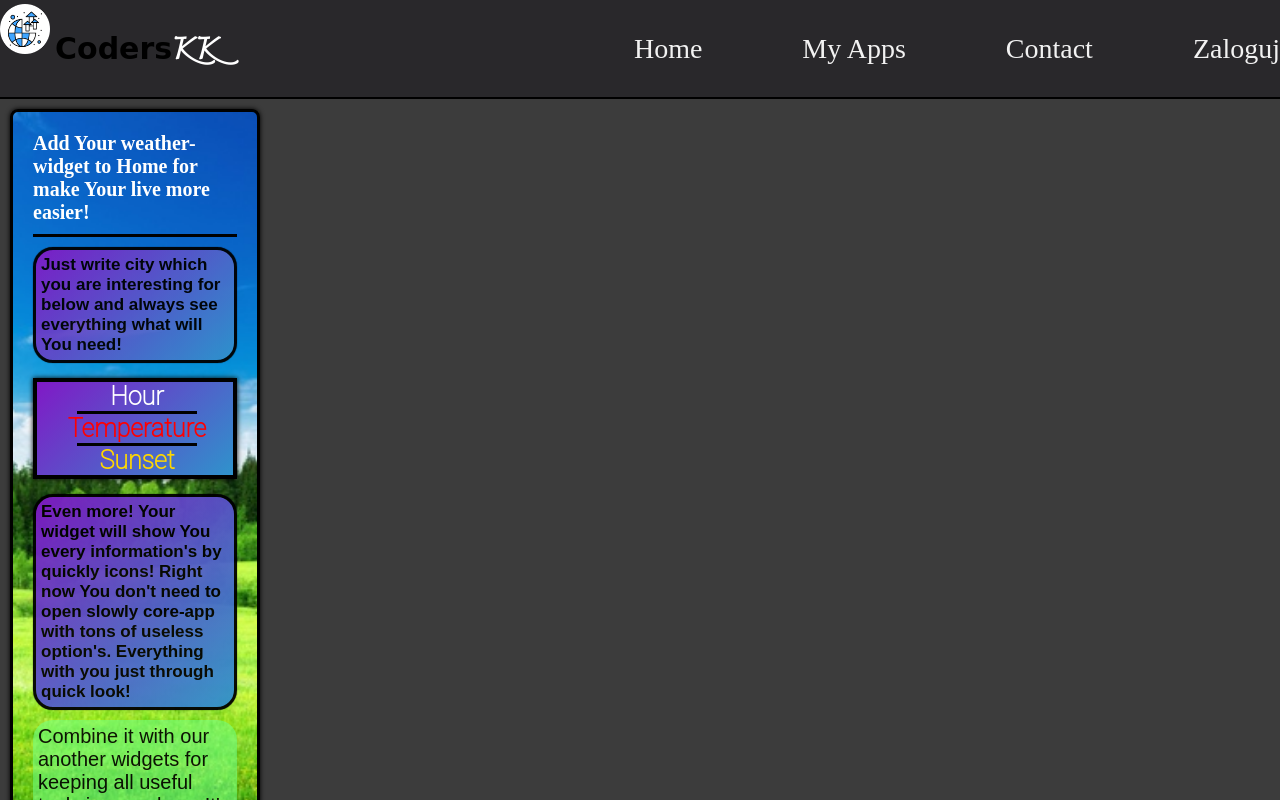
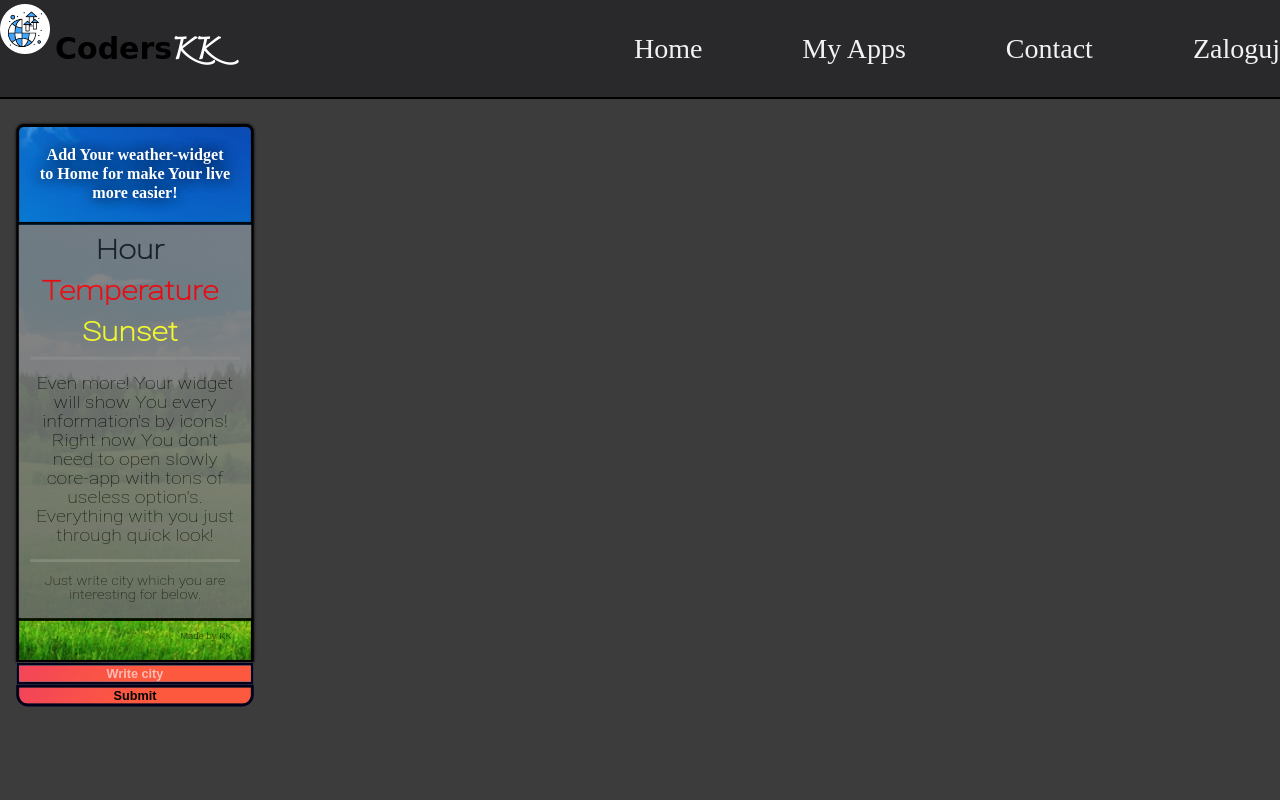
Before and after one commit to Konradk7/react-global-app, a React (Create React App) app: page / in a window 1280 px wide. Built offline with nearby package versions, Linux system fonts and the light colour scheme.

Commit message:
Rebuild styles form

```diff
--- a/src/components/WeatherForm.js
+++ b/src/components/WeatherForm.js
@@ -7,19 +7,24 @@ function WeatherForm({value, change, submit}) {
             <div className="weather-form-container">
                 <h2 className="weather-form-container__title"> Add Your weather-widget to Home for make Your live more
                     easier!</h2>
-                <p className="weather-form-container__text"> Just write city which you are interesting for below and
-                    always see everything what will You need!</p>
-                <ul className="weather-form-container__list">
-                    <li className="weather-form-container__list-element">Hour</li>
-                    <li className="weather-form-container__list-element">Temperature</li>
-                    <li className="weather-form-container__list-element">Sunset</li>
-                </ul>
-                <p className="weather-form-container__text">Even more! Your widget will show You every information's by
-                    quickly icons! Right now You don't need to open slowly
+
+                <p className="weather-form-container__text">
+                    <ul className="weather-form-container__list">
+                        <li className="weather-form-container__list-element">Hour</li>
+                        <li className="weather-form-container__list-element">Temperature</li>
+                        <li className="weather-form-container__list-element">Sunset</li>
+                    </ul>
+                    <p className="weather-form-container__text-main">
+                    Even more! Your widget will show You every information's by
+                    icons! Right now You don't need to open slowly
                     core-app with tons of useless option's. Everything with you just through quick look!
+                    </p>
+                    <p className="weather-form-container__text-footer"> Just write city which you are interesting for below.</p>
+
                 </p>
-                <p className="weather-form-container__footer">Combine it with our another widgets for keeping all useful tools in one place. It's your valuable
-                    time!</p>
+
+                <p className="weather-form-container__footer">Made by KK </p>
+
             </div>
             <input
                 type="text"
--- a/src/sass/common/_colors.scss
+++ b/src/sass/common/_colors.scss
@@ -12,7 +12,10 @@ $color-header-navBar_elements-hover: rgb(111, 111, 134);
 $color-main-background: rgb(60, 60, 60);
 $color-main-background-side: rgb(20, 20, 20);
 
-$color-weather-container: linear-gradient(135deg, #8019C6 0%,#2F93CC 100%);
+$color-weather-result-container: linear-gradient(135deg, #8019C6 0%,#2F93CC 100%);
+$color-weather-container: linear-gradient(200deg, gray 0%,#656666 100%);
+$color-weather-home: linear-gradient(#696666, #1e1e2f);
+
 $color-weather-head: rgb(0, 0, 0);
 $color-weather-body: rgb(21, 21, 21);
 $color-weather-form-border: #00001a;
--- a/src/sass/components/_Home.scss
+++ b/src/sass/components/_Home.scss
@@ -1,9 +1,9 @@
 
 .main {
   //background: $color-main-background-side;
-  background-image: url("../../images/weather.jpg");
-  background-position: center;
-  background-size: contain;
+  background: $color-weather-home;
+  //background-position: center;
+  //background-size: cover;
   //background-repeat: no-repeat;
   height: calc(100vh - 99px);
   overflow: auto;
@@ -13,6 +13,7 @@
     box-shadow: 0 0 10px 0 black;
     background: $color-main-background;
     height: auto;
-    min-height: calc(100vh - 110px);
+    min-height: 100%;
+
   }
 }
--- a/src/sass/components/_WeatherForm.scss
+++ b/src/sass/components/_WeatherForm.scss
@@ -3,7 +3,7 @@
   display: flex;
   width: toRem(250);
   flex-direction: column-reverse;
-  //transform: scale(0.95);
+  transform: scale(0.95);
 
   &:hover {
     cursor: pointer;
@@ -30,7 +30,7 @@
     background-size: cover;
     background-position: center;
     width: toRem(204);
-    box-shadow: 0 0 toRem(5) 0 black;
+    box-shadow: 0 0 toRem(3) 0 black;
     padding: toRem(20);
     margin-top: toRem(10);
     border: toRem(3) solid black;
@@ -39,64 +39,75 @@
     &__title {
       color: white;
       font-weight: bolder;
-      font-size: toRem(20);
-      border-bottom: toRem(3) solid black;
+      font-size: toRem(17);
       margin-bottom: toRem(10);
       padding-bottom: toRem(10);
       font-family: "Abyssinica SIL";
+      text-align: center;
+      text-shadow: 0 0 toRem(15) black;
 
     }
 
     &__text {
-      font-weight: bold;
       font-size: toRem(17);
       background-image: $color-weather-container;
-      border: toRem(3) solid black;
-      box-shadow: 0 0 toRem(1) 0 black;
-      margin: toRem(10) 0;
+      border-bottom: toRem(3) solid black;
+      border-top: toRem(3) solid black;
+      font-family: "Roboto Thin";
       padding: toRem(5);
-      border-radius: toRem(20);
-      opacity: 95%;
-      color: black;
+      opacity: 90%;
+      text-align: center;
+      transform: scaleX(1.2);
+
+
+      &-footer{
+        margin: toRem(12);
+        font-size: toRem(13);
+      }
+      &-main{
+        border-top: toRem(3) solid gray;
+        border-bottom: toRem(3) solid gray;
+
+        margin: toRem(5);
+        padding: toRem(15) 0;
+
+      }
     }
 
+
     &__footer {
-      font-size: toRem(20);
-      background: rgba(112, 255, 129, 0.65);
-      //font-weight: normal;
-      opacity: 90%;
-      border-radius: toRem(20);
-      padding: toRem(5);
+      font-size: toRem(10);
+      opacity: 50%;
+      text-align: end;
+      margin-top: toRem(10);
+
     }
 
     &__list {
-      background: $color-weather-container;
-      border: toRem(4) solid black;
-      box-shadow: 0 0 toRem(5) 0 black;
-      margin: toRem(15) 0;
+      margin: toRem(5);
 
 
       &-element {
         list-style: none;
         font-weight: bolder;
-        font-size: toRem(25);
-        border-bottom: toRem(3) solid black;
-        width: toRem(120);
+        font-size: toRem(28);
+        //border-bottom: toRem(3) solid black;
+        width: toRem(95);
         display: flex;
         justify-content: center;
-        font-family: "Roboto Thin";
+        //font-family: "Roboto Thin";
+        margin-bottom: toRem(10);
 
         &:first-child {
-          color: white;
+          color: #1a1a1a;
         }
 
         &:nth-child(2) {
-          color: red;
+          color: #ff0000;
         }
 
         &:last-child {
-          border: none;
-          color: gold;
+          color: #ffff1a;
         }
 
 
@@ -114,7 +125,7 @@
 
 
     &::placeholder {
-      padding: toRem(56);
+      padding: toRem(90);
       color: white;
       opacity: 60%;
       font-weight: bolder;
@@ -127,11 +138,12 @@
     border: toRem(3) solid $color-weather-form-border;
     border-radius: 0 0 toRem(12) toRem(12);
     color: $color-weather-head;
-    background-image: $color-weather-form-input;
+    background: $color-weather-form-input;
     cursor: pointer;
 
     &:hover {
-      background-image: $color-weather-form-input;
+     //font-size: 15px;
+      color: lighten(black, 35%);
 
     }
   }
--- a/src/sass/components/_WeatherResult.scss
+++ b/src/sass/components/_WeatherResult.scss
@@ -5,7 +5,7 @@
   min-height: toRem(145);
 
 
-  background-image: $color-weather-container;
+  background-image: $color-weather-result-container;
   border: toRem(6) solid $color-border-app-boxes;
   padding: toRem(12) toRem(9);
   box-shadow: 0 0 toRem(3) 0 $color-shadow-app-boxes;
```
